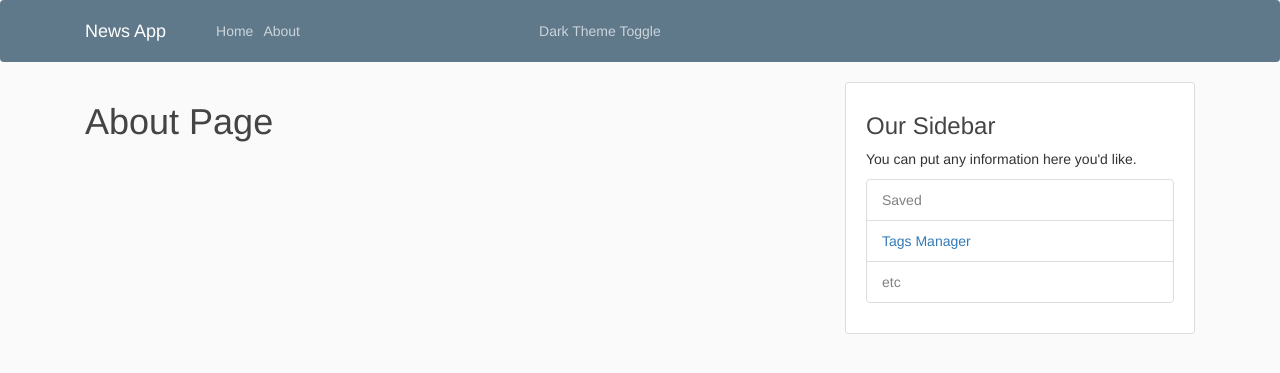
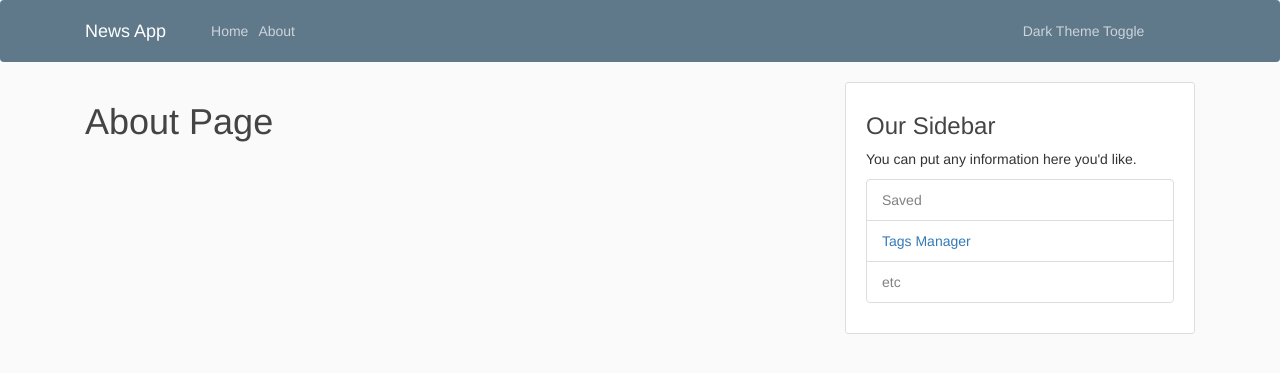
Before and after one commit to dcaohuu18/cs345_project2, a Flask app: page /about in a window 1280 px wide. Shown: the top 373 px of the page. Run offline with Flask 2, Linux system fonts and the light colour scheme; some libraries are stand-ins or nearby versions.

Commit message:
Fixed darkmode button to be on the top right corner

```diff
--- a/app_package/templates/layout.html
+++ b/app_package/templates/layout.html
@@ -22,17 +22,17 @@
     <header class="site-header">
         <nav class="navbar navbar-expand-md navbar-dark bg-steel fixed-top">
             <div class="container">
-                <a class="navbar-brand mr-4" href="/">News App</a>
+                <a class="navbar-brand" href="/">News App</a>
                 <button class="navbar-toggler" type="button" data-toggle="collapse" data-target="#navbarToggle" aria-controls="navbarToggle" aria-expanded="false" aria-label="Toggle navigation">
                     <span class="navbar-toggler-icon"></span>
                 </button>
-                <div class="collapse navbar-collapse row justify-content-between" id="navbarToggle">
-                    <div class="navbar-nav col align-self-left col-4">
+                <div class="collapse navbar-collapse" id="navbarToggle">
+                    <div class="navbar-nav col-10">
                         <a class="nav-item nav-link" href="{{ url_for('home') }}">Home</a>
                         <a class="nav-item nav-link" href="{{ url_for('about') }}">About</a>
                     </div>
                     <!-- Navbar Right Side -->
-                    <div class="navbar-nav">
+                    <div class="navbar-nav col-2">
                         <a class="nav-item nav-link" href="#" onclick="DarkThemeToggle()">Dark Theme Toggle</a>
                         <script>
                         var theme="Light"
```
